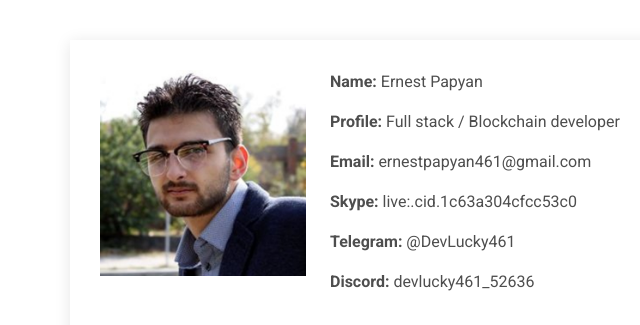
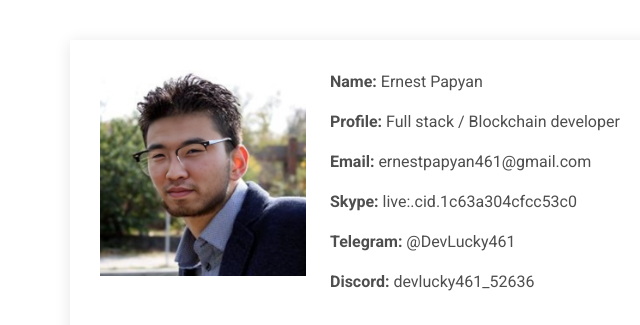
Before and after one commit to DevLucky461/ernest-portfolio, a plain HTML site: page index.html in a window 1280 px wide. Shown: the part 821-1146 px from the top of the page, 0-640 px from the left. Drawn offline with Linux system fonts and the light colour scheme.

Commit message:
avatar changed

```diff
--- a/index.html
+++ b/index.html
@@ -85,7 +85,7 @@
 
             <div class="row justify-content-between gy-4">
               <div class="col-lg-5">
-                <img src="assets/img/Ernest.png" class="img-fluid" alt="">
+                <img src="assets/img/avatar.jpg" class="img-fluid" alt="">
               </div>
               <div class="col-lg-7 about-info">
                 <p><strong>Name: </strong> <span>Ernest Papyan</span></p>
```
Also changed, not shown: assets/img/avatar.jpg (added).
